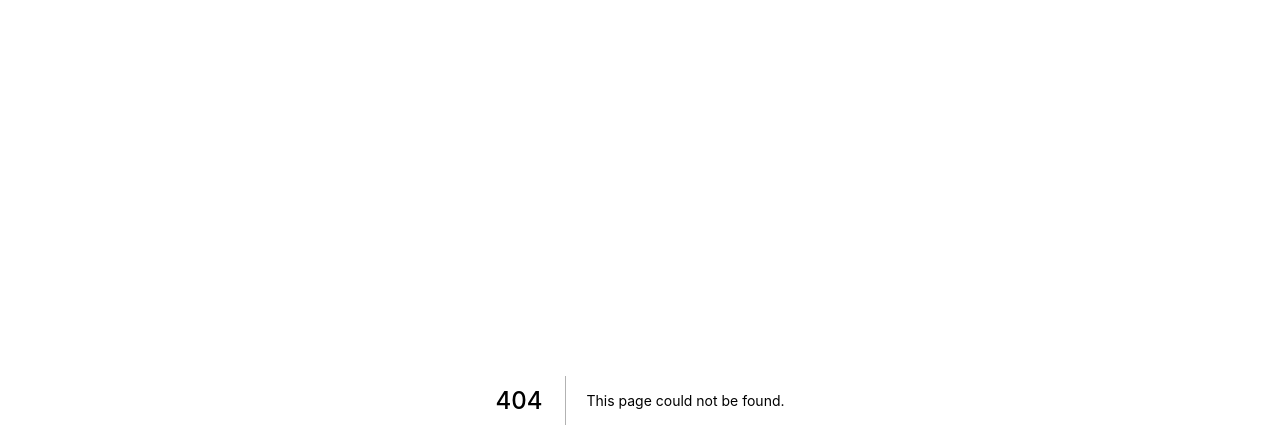
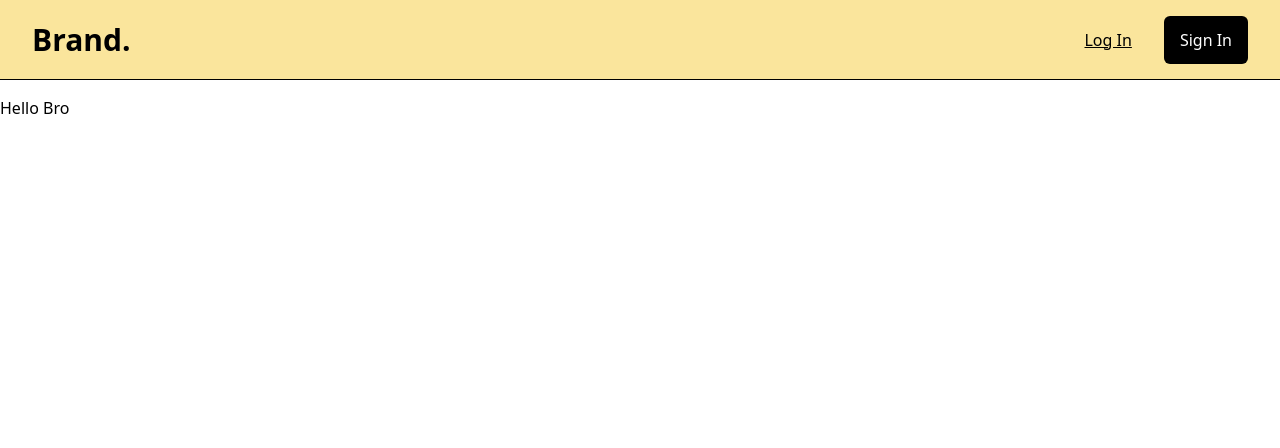
Before and after one commit to 0xPocket/pocket, a Next.js app in the folder apps/web/: page /dashboard in a window 1280 px wide. Before the commit this address had no page. Shown: the top 448 px of the page. Built offline with nearby package versions, Linux system fonts and the light colour scheme.

Commit message:
feat(dashboard): start dashboard implementation
commit before origin/main merge

```diff
--- /dev/null
+++ b/apps/web/components/containers/SectionContainer.tsx
@@ -0,0 +1,9 @@
+type SectionContainerProps = {
+  children: React.ReactNode;
+};
+
+function SectionContainer({ children }: SectionContainerProps) {
+  return <section className="container mx-auto my-4">{children}</section>;
+}
+
+export default SectionContainer;
--- a/apps/web/components/header/Header.tsx
+++ b/apps/web/components/header/Header.tsx
@@ -17,7 +17,7 @@ function Header({}: HeaderProps) {
   };
 
   return (
-    <div className="flex h-20 w-full items-center justify-between border-b border-opacity-40 bg-primary p-8">
+    <header className="flex h-20 w-full items-center justify-between border-b border-opacity-40 bg-primary px-8">
       <div className="text-3xl font-bold">Brand.</div>
       <div className="flex justify-between gap-8">
         <Button action={handleLogIn} light={true}>
@@ -25,7 +25,7 @@ function Header({}: HeaderProps) {
         </Button>
         <Button action={handleSignIn}>Sign In</Button>
       </div>
-    </div>
+    </header>
   );
 }
 
--- /dev/null
+++ b/apps/web/pages/dashboard/index.tsx
@@ -0,0 +1,16 @@
+import SectionContainer from '../../components/containers/SectionContainer';
+import MainWrapper from '../../components/wrappers/MainWrapper';
+
+type indexProps = {};
+
+function index({}: indexProps) {
+  return (
+    <MainWrapper>
+      <SectionContainer>
+        <h1>Hello Bro</h1>
+      </SectionContainer>
+    </MainWrapper>
+  );
+}
+
+export default index;
```
